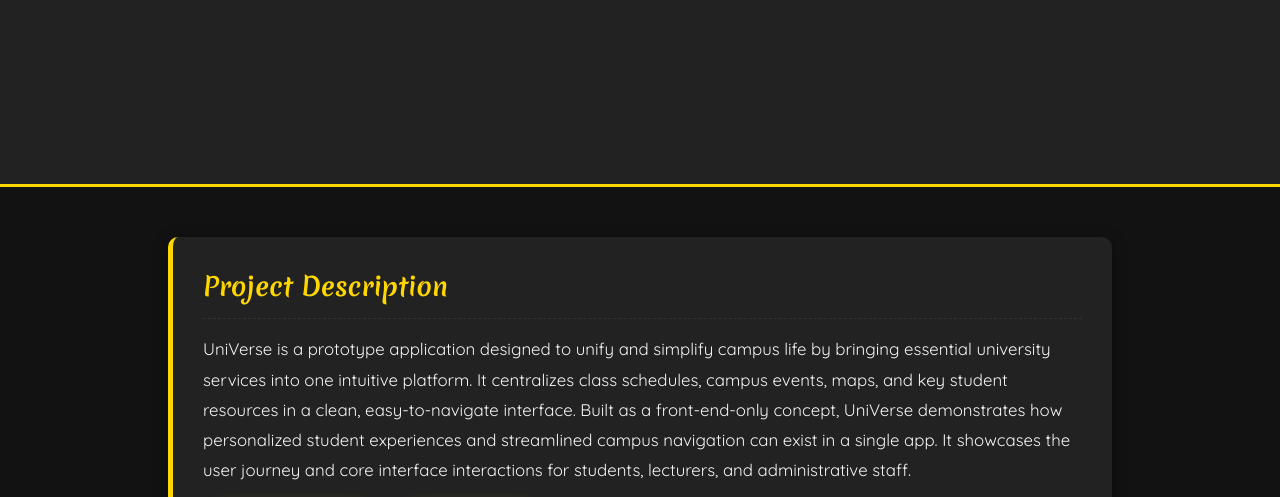
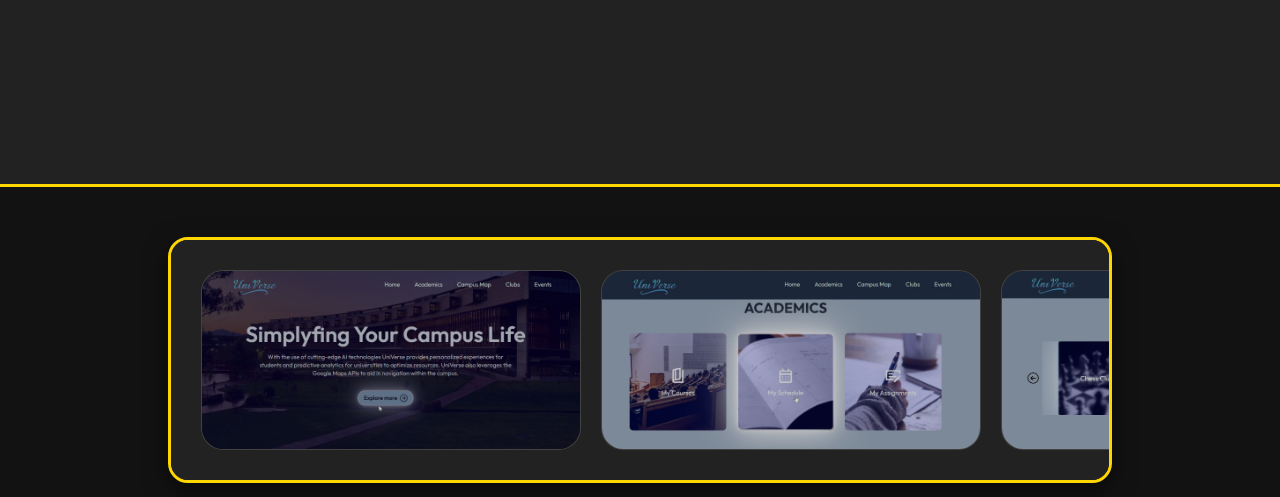
Before and after one commit to AweleChizim/Portfolio_website, a website: page Portfolio_Website/my_projects/project2.html in a window 1280 px wide. Shown: the part 303-800 px from the top of the page. Drawn offline with Linux system fonts and the light colour scheme.

Commit message:
Adding project pictures

```diff
--- a/Portfolio_Website/my_projects/project2.html
+++ b/Portfolio_Website/my_projects/project2.html
@@ -23,7 +23,34 @@
         <h4>A web application designed to simplify your campus life.</h4>
     </section>
 
+
     <main class="project-content">
+
+        <div class="picture-card-container">
+            <div class="picture-card">
+                <img src="../images/Universe1.png" alt="Project Image">
+            </div>
+
+            <div class="picture-card">
+                <img src="../images/Universe2.png" alt="Project Image">
+            </div>
+
+            <div class="picture-card">
+                <img src="../images/Universe3.png" alt="Project Image">
+            </div>
+
+            <div class="picture-card">
+                <img src="../images/Universe4.png" alt="Project Image">
+            </div>
+
+            <div class="picture-card">
+                <img src="../images/Universe5.png" alt="Project Image">
+            </div>
+
+            <div class="picture-card">
+                <img src="../images/Universe6.png" alt="Project Image">
+            </div>
+        </div>
 
         <div class="project-section-card">
             <h2> Project Description</h2>
--- a/Portfolio_Website/style.css
+++ b/Portfolio_Website/style.css
@@ -412,6 +412,55 @@ footer {
     margin: 0 auto;
 }
 
+.picture-card-container {
+    display: flex;
+    margin-bottom: 30px;
+    min-width: 0;
+    max-width: 100%;
+    width: 100%;
+    scroll-snap-type: x mandatory;
+    overflow-x: auto;
+    gap: 20px;
+    background: var(--background-light);
+    padding: 30px;
+    border-radius: 20px;
+    box-shadow: 0 8px 25px rgba(0, 0, 0, 0.5);
+    transition: transform 0.4s ease, box-shadow 0.4s ease;
+    color: var(--text-color-light);
+    border: 3px solid var(--primary-color);
+    scrollbar-width: none;
+}
+
+.picture-card-container::-webkit-scrollbar {
+    display: none;
+}
+
+.picture-card {
+    position: relative;
+    min-width: 380px;
+    height: 180px;
+    border-radius: 22px;
+    overflow: hidden;
+    scroll-snap-align: center;
+    backdrop-filter: blur(20px);
+    background: rgba(255, 255, 255, 0.05);
+    border: 1px solid rgba(255, 255, 255, 0.1);
+    aspect-ratio: auto;
+}
+
+.picture-card img {
+    width: 100%;
+    height: 100%;
+    object-fit: contain;
+    filter: blur(0px) brightness(0.8) saturate(0.9);
+    transform: scale(1.1);
+}
+
+.picture-card:hover {
+    transform: translateY(-10px) scale(1.02);
+    box-shadow: 0 15px 30px var(--shadow-color);
+}
+
 .project-section-card {
     background: var(--background-light);
     padding: 30px;
@@ -480,6 +529,23 @@ footer {
         gap: 20px;
     }
 
+     .picture-card-container {
+        padding: 20px;
+        gap: 15px;
+        border-radius: 15px;
+    }
+
+    .picture-card {
+        min-width: 260px;
+        height: 150px;
+        border-radius: 18px;
+    }
+
+    .picture-card img {
+        object-fit: cover;
+        transform: scale(1.05);
+    }
+
     .project-details-hero {
         padding-top: 90px;
         padding-bottom: 80px;
```
Also changed, not shown: Portfolio_Website/images/Universe1.png (added), Portfolio_Website/images/Universe2.png (added), Portfolio_Website/images/Universe3.png (added), Portfolio_Website/images/Universe4.png (added), Portfolio_Website/images/Universe5.png (added), Portfolio_Website/images/Universe6.png (added).
